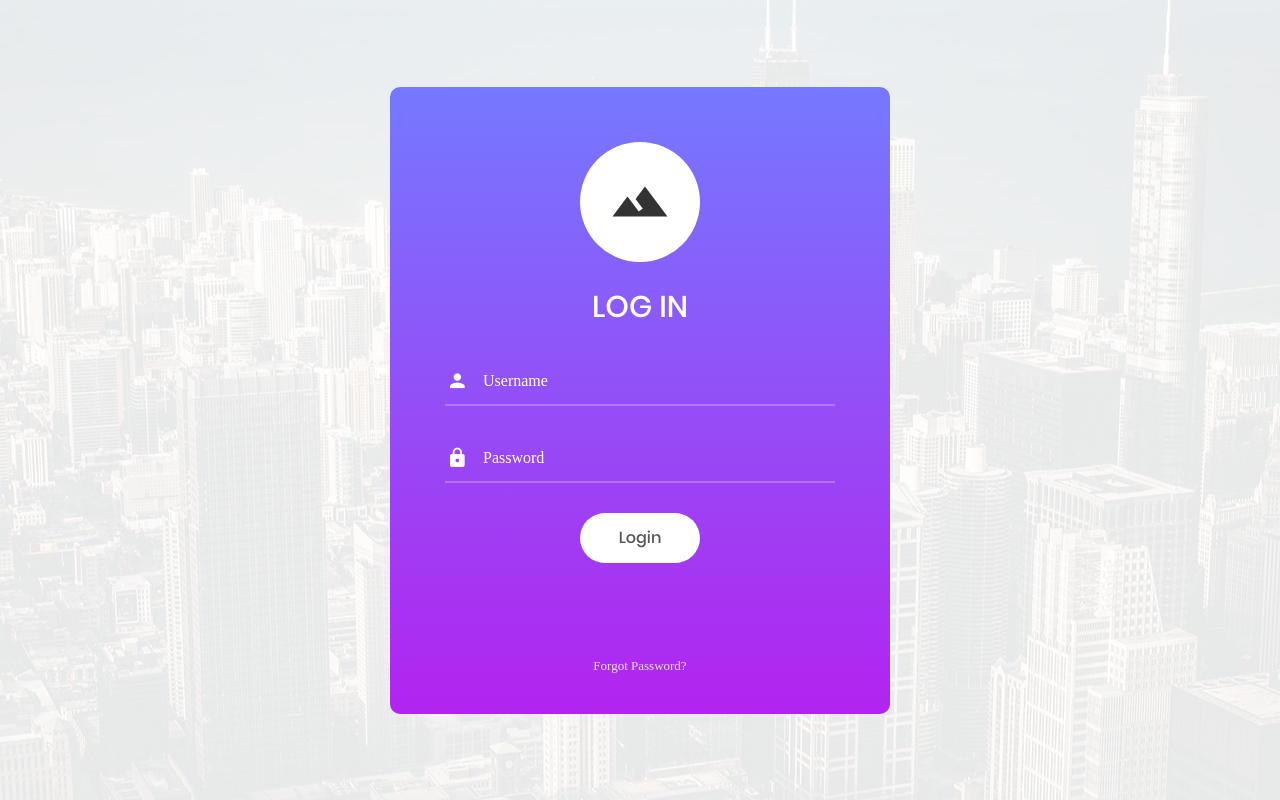
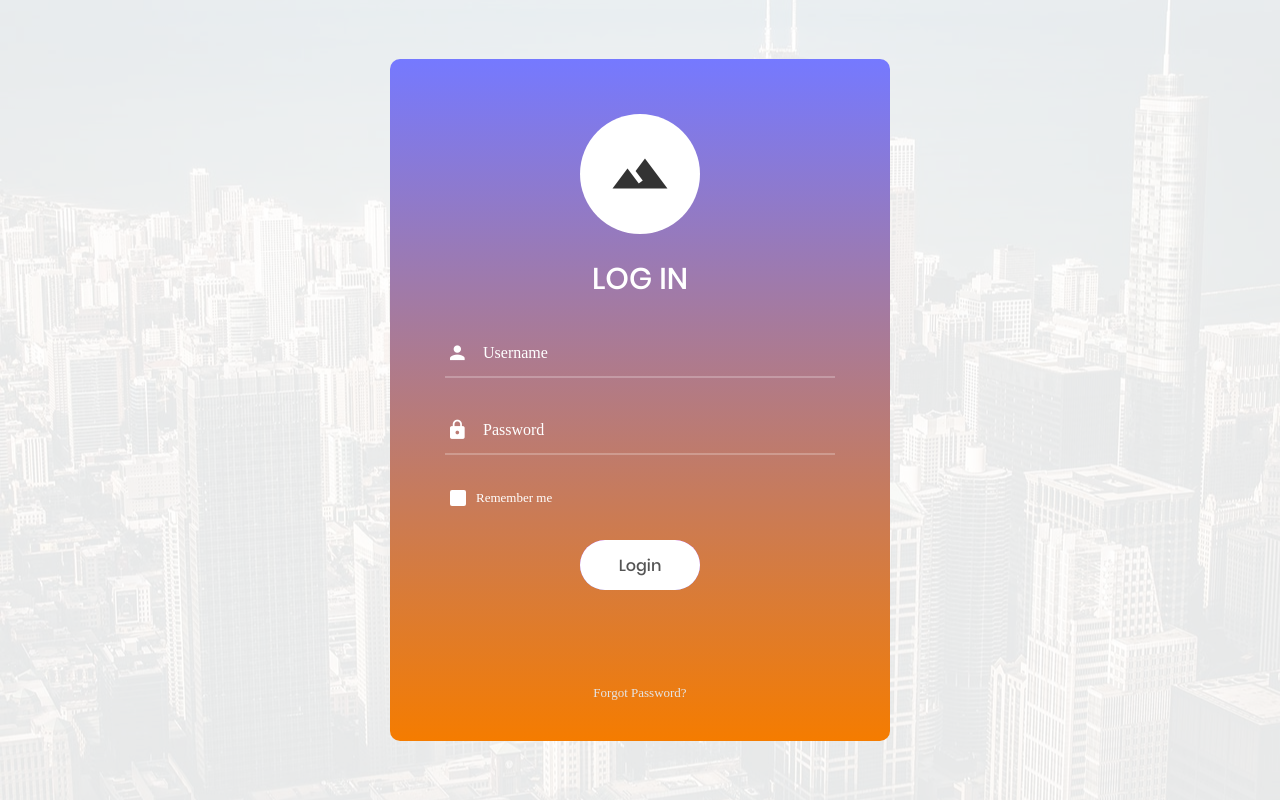
Before and after one commit to erensunerr/CarletonHackathon2019, a Flask app: template app/templates/login.html in a window 1280 px wide. Run offline with Flask 2, Linux system fonts and the light colour scheme; the template is opened without the code that fills it, so the values that code supplies are empty; some libraries are stand-ins or nearby versions; some web fonts are replaced.

Commit message:
Asthetic Changes

```diff
--- a/app/static/login/css/main.css
+++ b/app/static/login/css/main.css
@@ -195,11 +195,11 @@ iframe {
   overflow: hidden;
   padding: 55px 55px 37px 55px;
 
-  background: #9152f8;
-  background: -webkit-linear-gradient(top, #7579ff, #b224ef);
-  background: -o-linear-gradient(top, #7579ff, #b224ef);
-  background: -moz-linear-gradient(top, #7579ff, #b224ef);
-  background: linear-gradient(top, #7579ff, #b224ef);
+  background: #f57c00;
+  background: -webkit-linear-gradient(top, #7579ff, #f57c00);
+  background: -o-linear-gradient(top, #7579ff, #f57c00);
+  background: -moz-linear-gradient(top, #7579ff, #f57c00);
+  background: linear-gradient(top, #7579ff, #f57c00);
 }
 
 
--- a/app/templates/login.html
+++ b/app/templates/login.html
@@ -13,13 +13,13 @@
 <!--===============================================================================================-->
 	<link rel="stylesheet" type="text/css" href='../static/login/fonts/iconic/css/material-design-iconic-font.min.css'>
 <!--===============================================================================================-->
-	<link rel="stylesheet" type="text/css" href='../static/login/vendor/animate/animate.css')}}">
+	<link rel="stylesheet" type="text/css" href='../static/login/vendor/animate/animate.css'>
 <!--===============================================================================================-->
 	<link rel="stylesheet" type="text/css" href='../static/login/vendor/css-hamburgers/hamburgers.min.css'>
 <!--===============================================================================================-->
 	<link rel="stylesheet" type="text/css" href='../static/login/vendor/animsition/css/animsition.min.css'>
 <!--===============================================================================================-->
-	<link rel="stylesheet" type="text/css" href='../static/login/vendor/select2/select2.min.css')}}">
+	<link rel="stylesheet" type="text/css" href='../static/login/vendor/select2/select2.min.css'>
 <!--===============================================================================================-->
 	<link rel="stylesheet" type="text/css" href='../static/login/vendor/daterangepicker/daterangepicker.css'>
 <!--===============================================================================================-->
@@ -49,6 +49,13 @@
 					<div class="wrap-input100 validate-input" data-validate="Enter password">
 						<input class="input100" type="password" name="pass" placeholder="Password">
 						<span class="focus-input100" data-placeholder="&#xf191;"></span>
+					</div>
+
+					<div class="contact100-form-checkbox">
+						<input class="input-checkbox100" id="ckb1" type="checkbox" name="remember-me">
+						<label class="label-checkbox100" for="ckb1">
+							Remember me
+						</label>
 					</div>
 
 					<div class="container-login100-form-btn">
```
